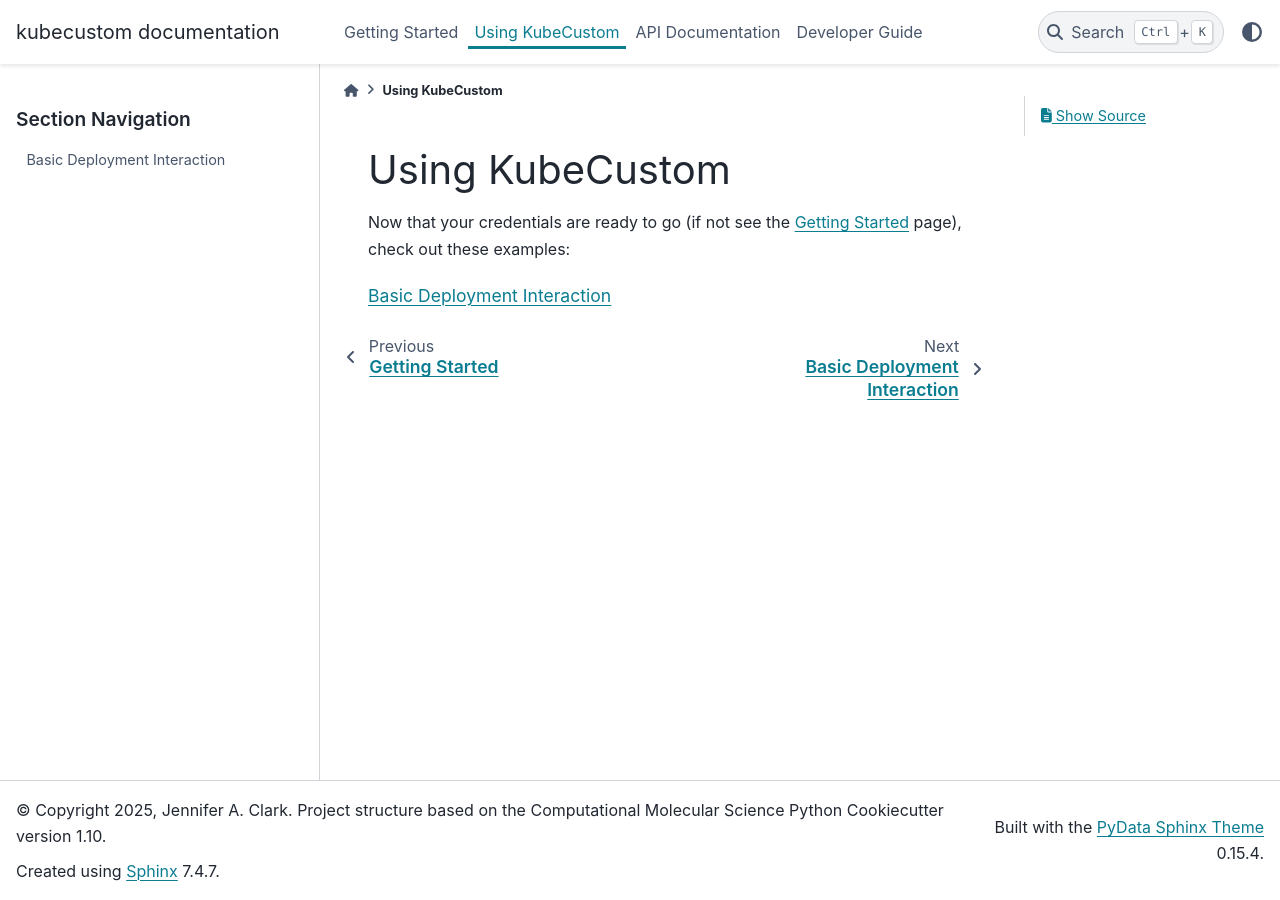
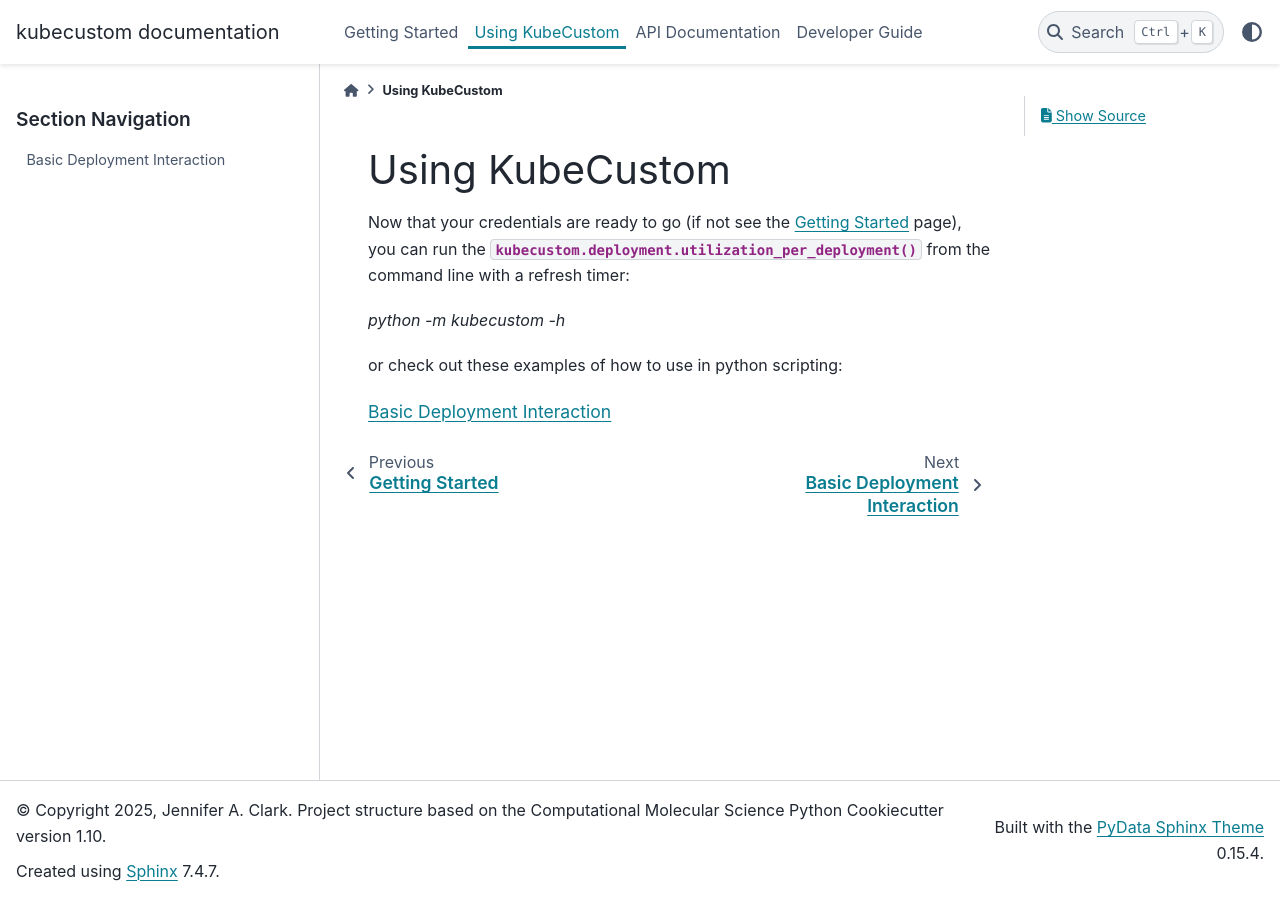
Before and after one commit to openforcefield/kubecustom, a Sphinx documentation site: the page built from docs/user_guide.rst, in a window 1280 px wide. Built offline with Sphinx 7.4.7 and the PyData theme 0.15.4, drawn with Linux system fonts in a browser that asks for light colours.

Commit message:
Update user_guide.rst

```diff
--- a/docs/user_guide.rst
+++ b/docs/user_guide.rst
@@ -1,8 +1,13 @@
 Using KubeCustom
 ================
 
-Now that your credentials are ready to go (if not see the :ref:`Getting Started` page),
-check out these examples:
+Now that your credentials are ready to go (if not see the :ref:`Getting Started` page), you
+can run the :func:`kubecustom.deployment.utilization_per_deployment` from the command line
+with a refresh timer:
+
+`python -m kubecustom -h`
+
+or check out these examples of how to use in python scripting:
 
 .. toctree::
     :maxdepth: 1
```
